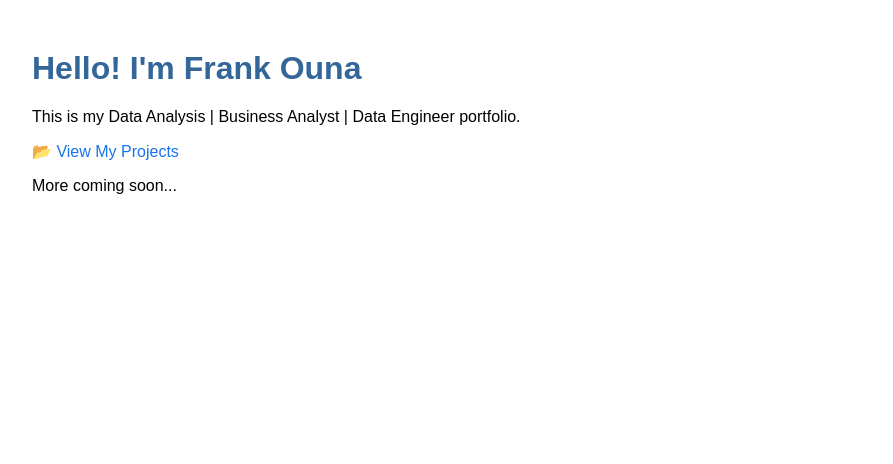
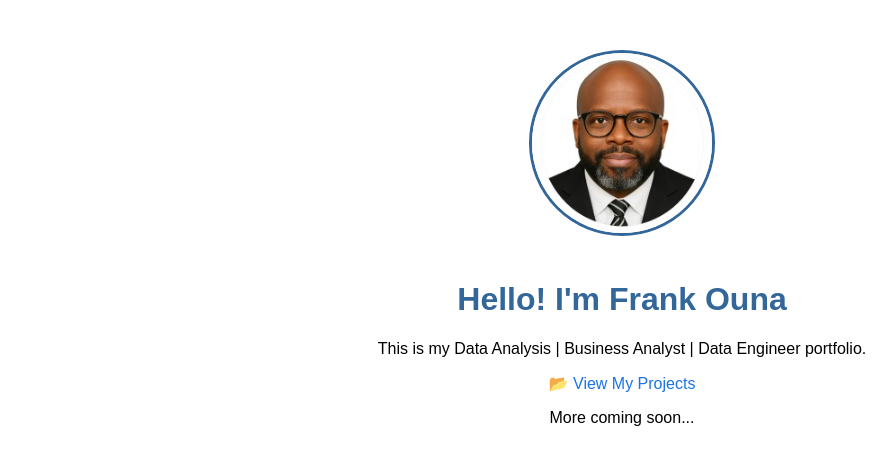
Before and after one commit to founa67/founa67.github.io, a plain HTML site: page index.html in a window 1280 px wide. Shown: the whole page, without its empty margins (18-911 px from the left). Drawn offline with Linux system fonts and the light colour scheme.

Commit message:
Update index.html

```diff
--- a/index.html
+++ b/index.html
@@ -2,27 +2,48 @@
 <html>
 <head>
   <title>Welcome to My Portfolio</title>
+  <!-- Favicon -->
+  <link rel="icon" type="image/jpg" href="Frank_Ouna_Profile_Pic.jfif">
+
   <style>
     body {
       font-family: Arial, sans-serif;
       margin: 50px;
+      text-align: center;
     }
+
     h1 {
       color: #336699;
     }
+
     a {
       color: #1a73e8;
       text-decoration: none;
     }
+
     a:hover {
       text-decoration: underline;
+    }
+
+    .profile-pic {
+      width: 180px;
+      height: 180px;
+      object-fit: cover;
+      border-radius: 50%;
+      border: 3px solid #336699;
+      margin-bottom: 20px;
     }
   </style>
 </head>
 <body>
+
+  <!-- Profile Image -->
+  <img src="Frank_Ouna_Profile_Pic.jfif" alt="Frank Ouna Profile Picture" class="profile-pic">
+
   <h1>Hello! I'm Frank Ouna</h1>
   <p>This is my Data Analysis | Business Analyst | Data Engineer portfolio.</p>
   <p><a href="projects.html">📂 View My Projects</a></p>
   <p>More coming soon...</p>
+
 </body>
 </html>
```
